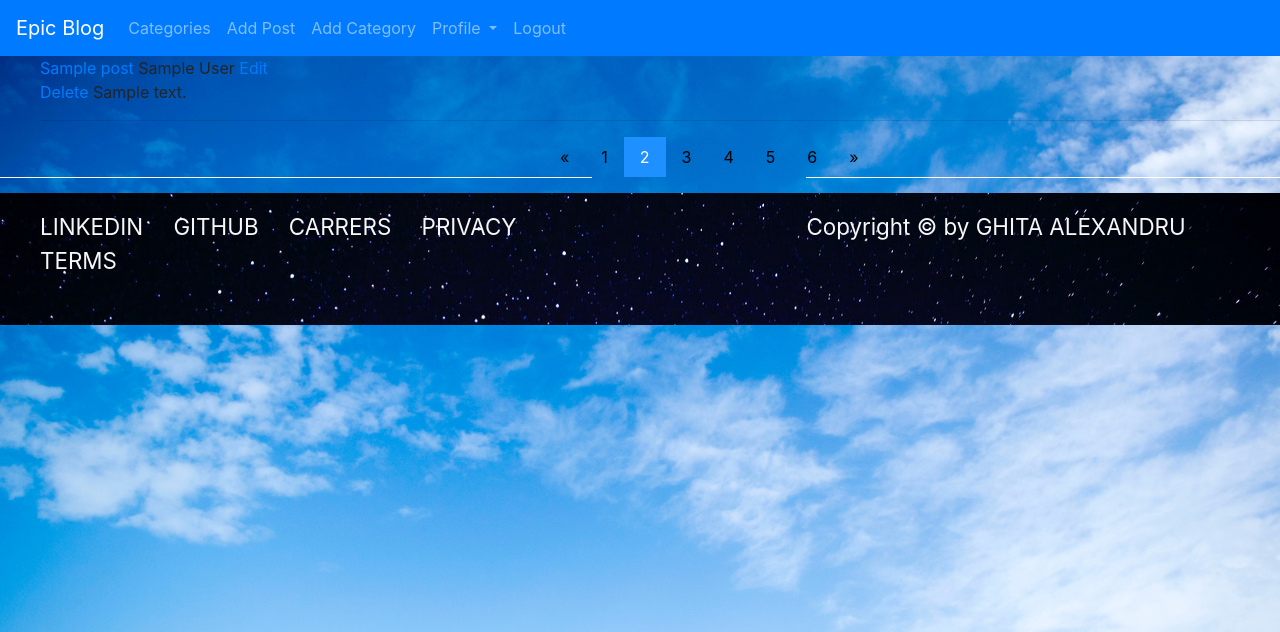
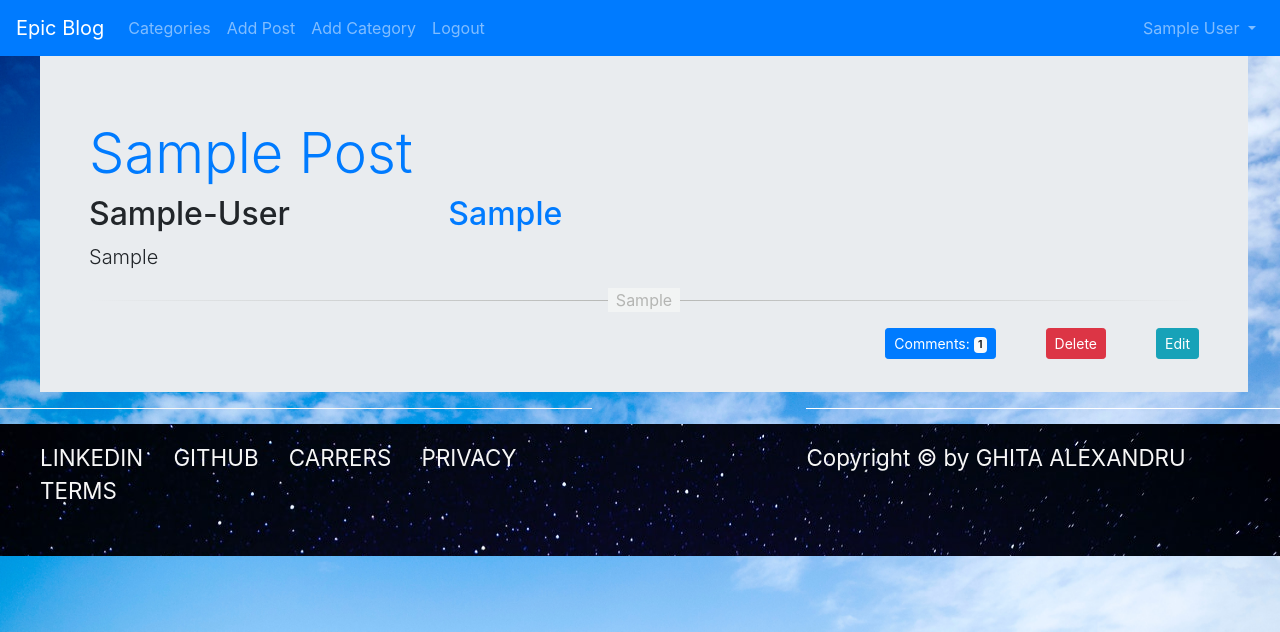
Before and after one commit to GhitaAlexandruIon/EpicBlog, a Django app: a page that uses templates/base.html in a window 1280 px wide. Shown: the top 632 px of the page. Run offline with Django 3.2, Linux system fonts and the light colour scheme; a user stored in the database is signed in; tables that the repository leaves empty hold one stand-in row (values such as "Sample post"); style sheets or scripts are compiled from the project's sources; some libraries are stand-ins or nearby versions.

Commit message:
add username to right navbar

```diff
--- a/epicApp/templates/categories.html
+++ b/epicApp/templates/categories.html
@@ -1,21 +1,40 @@
 {% extends 'base.html' %}
 {% block content %}
+    <div>
     {% if category_posts %}
         <ul>
             {% for post in category_posts %}
-            <li><a href="{% url 'post_detail' post.pk %}">{{ post.title }}</a>
-                {{ post.author.first_name }}
-                {{ post.author.last_name }}
+                <div class="jumbotron jumbotron-fluid" id="posts">
+                    <div class="container">
+                        <li><h1 class="display-4">
+                            <a class="post_title" href="{% url 'post_detail' post.pk %}">{{ post.title }}</a>
+
+                        </h1>
+                            <h2 class="display-6">{{ post.author.first_name }}-{{ post.author.last_name }}
+                                <a class="category" href="{% url 'category' post.category %}">{{ post.category }}</a>
+                            </h2>
+                            <p class="lead">{{ post.snippet }}</p>
+                            <hr class="hr-text" data-content="{{ post.category }}">
+
                             {% if user.is_authenticated %}
-                    <a href="{% url 'update_post' post.pk %}">Edit</a><br>
-                    <a href="{% url 'delete_post' post.pk %}">Delete</a>
+                                {% if user.id == post.author.id %}
+                                    <a class="btn btn-sm btn-info editButton"
+                                       href="{% url 'update_post' post.pk %}">Edit</a>
+                                    <a class="btn btn-sm btn-danger deleteButton"
+                                       href="{% url 'delete_post' post.pk %}">Delete</a>
                                 {% endif %}
-                {{ post.body|slice:':200'|safe }}
-                <hr>
+                            {% endif %}
+
+                            <a class="btn btn-sm btn-primary commentButton" href="{% url 'post_detail' pk=post.pk %}">Comments:
+                                <span class="badge badge-light">{{ post.comments.count }}</span> </a>
                         </li>
+                    </div>
+                </div>
             {% endfor %}
+
         </ul>
     {% else %}
         <h2>This page does not exist</h2>
     {% endif %}
+    </div>
 {% endblock %}
--- a/epicApp/templates/home.html
+++ b/epicApp/templates/home.html
@@ -25,7 +25,8 @@
 
                         {% if user.is_authenticated %}
                             {% if user.id == post.author.id %}
-                                <a class="btn btn-sm btn-info editButton" href="{% url 'update_post' post.pk %}">Edit</a>
+                                <a class="btn btn-sm btn-info editButton"
+                                   href="{% url 'update_post' post.pk %}">Edit</a>
                                 <a class="btn btn-sm btn-danger deleteButton" href="{% url 'delete_post' post.pk %}">Delete</a>
                             {% endif %}
                         {% endif %}
@@ -37,5 +38,5 @@
             </div>
         {% endfor %}
     </ul>
-
+    {% include 'pagination.html' %}
 {% endblock %}
--- a/sass/layout/_footer.sass
+++ b/sass/layout/_footer.sass
@@ -3,6 +3,7 @@
   padding: 2rem 0
   font-size: 1.4rem
   color: #f7f7f7
+
 .footer__logo-box
     text-align: center
     margin-bottom: -3rem
--- a/templates/base.html
+++ b/templates/base.html
@@ -26,7 +26,7 @@
     {% block content %}
 
     {% endblock %}
-{% include 'pagination.html' %}
+
 {% include 'footer.html' %}
 <!-- Optional JavaScript -->
 <!-- jQuery first, then Popper.js, then Bootstrap JS -->
--- a/templates/navbar.html
+++ b/templates/navbar.html
@@ -32,23 +32,6 @@
                 <li class="nav-item">
                     <a class="nav-link" href="{% url 'add_category' %}">Add Category</a>
                 </li>
-                <li class="nav-item dropdown">
-                    <a class="nav-link dropdown-toggle" href="#" id="navbarDropdown" role="button"
-                       data-toggle="dropdown" aria-haspopup="true" aria-expanded="false">
-                        Profile
-                    </a>
-                    <div class="dropdown-menu" aria-labelledby="navbarDropdown">
-                        <a class="dropdown-item" href="{% url 'edit_profile' %}">Edit Settings</a>
-                        {% if user.profile.id %}
-                            <a class="dropdown-item" href="{% url 'edit_profile_page' user.profile.id %}">Edit Profile
-                                <a class="dropdown-item" href="{% url 'show_profile' user.profile.id %}">Show Profile
-                                    page</a>
-                            </a>
-                        {% else %}
-                            <a class="dropdown-item" href="{% url 'create_profile_page' %}">Create Profile Page</a>
-                        {% endif %}
-                    </div>
-                </li>
                 <li class="nav-item">
                     <a class="nav-link" href="{% url 'logout' %}">Logout</a>
                 </li>
@@ -60,7 +43,31 @@
                     <a class="nav-link" href="{% url 'login' %}">Login</a>
                 </li>
             {% endif %}
+        {% if user.is_authenticated %}
+        </ul>
+    <ul class="navbar-nav ml-auto">
+                        <li class="nav-item dropdown">
+                    <a class="nav-link dropdown-toggle" href="#" id="navbarDropdown" role="button"
+                       data-toggle="dropdown" aria-haspopup="true" aria-expanded="false">
+                        {{ user.first_name }} {{ user.last_name }}
+                    </a>
+                    <div class="dropdown-menu dropdown-menu-right" aria-labelledby="navbarDropdown">
+                        <a class="dropdown-item" href="{% url 'edit_profile' %}">Edit Settings</a>
+                        {% if user.profile.id %}
+                            <a class="dropdown-item" href="{% url 'edit_profile_page' user.profile.id %}">Edit Profile
+                                <a class="dropdown-item" href="{% url 'show_profile' user.profile.id %}">Show Profile
+                                    page</a>
+                            </a>
+                        {% else %}
+                            <a class="dropdown-item" href="{% url 'create_profile_page' %}">Create Profile Page</a>
+                        {% endif %}
 
-        </ul>
+                    <a class="dropdown-item" href="{% url 'logout' %}">Logout</a>
+
+                    </div>
+                </li>
+
+    </ul>
+    {% endif %}
     </div>
 </nav>
```
Lines whose indentation alone changed are shown as unchanged.
